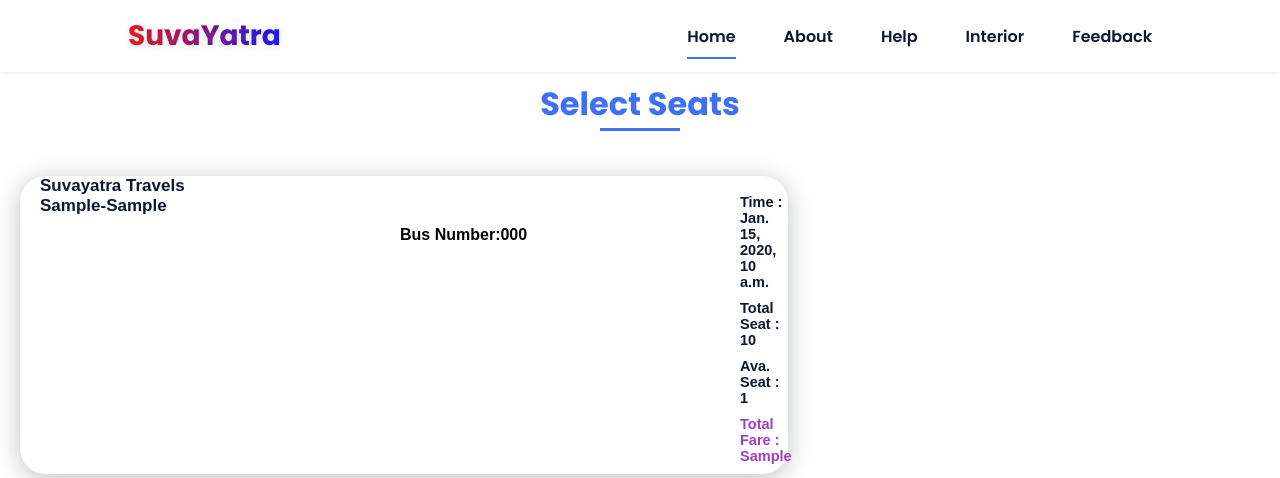
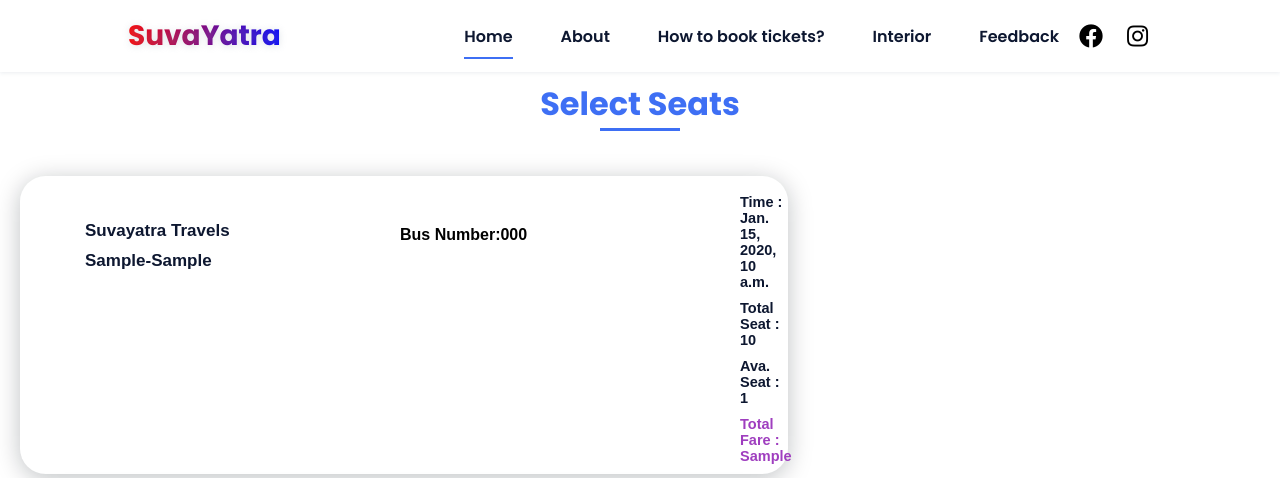
Before and after one commit to Priyanka-Kadel/Bus-Ticket-Booking-System, a Django app: page /backend/seats/1/ in a window 1280 px wide; the page is wider, and only the part inside the window is pictured. Shown: the top 478 px of that part. Run offline with Django 5.2, Linux system fonts and the light colour scheme; tables that the repository leaves empty hold one stand-in row (values such as "Sample post").

Commit message:
changes in seats text

```diff
--- a/static/css/payment.css
+++ b/static/css/payment.css
@@ -115,7 +115,6 @@ button {
     border-radius: 24px;
     margin: 20px 0;
     font-weight: var(--font-semi);
-
 }
 
 .note p {
--- a/static/css/seats.css
+++ b/static/css/seats.css
@@ -583,14 +583,11 @@ a:hover{
     border: 2px black;
     box-shadow: 0 0 4px rgba(0, 0, 0, 0.4);
     font-weight: var(--font-semi);
-
   }
-
   .black-panel1 .panel-text {
     color: rgb(104, 85, 85);
     font-size: 18px;
     margin: 10px;
-
   }
   .info-value1 {
     position: relative;
@@ -612,21 +609,18 @@ a:hover{
     font-size: 16px;
     color: black;
   }
-
   .info-value4 {
     margin-left: 720px;
     position: relative;
     top: -40px;
     font-size: 14.5px;
   }
-
   .info-value5 {
     margin-left: 720px;
     position: relative;
     top: -30px;
     font-size: 14.5px;
   }
-
   .info-value6 {
     margin-left: 720px;
     position: relative;
--- a/templates/seats.html
+++ b/templates/seats.html
@@ -6,7 +6,6 @@
         <!-- Document title -->
         <title>Bus Ticket Booking</title>
         <link rel="stylesheet" href="https://cdnjs.cloudflare.com/ajax/libs/font-awesome/5.15.1/css/all.min.css">
-        <link href='https://cdn.jsdelivr.net/npm/boxicons@2.0.5/css/boxicons.min.css' rel='stylesheet'>
 
         <!-- Link to external stylesheet -->
         <link rel="stylesheet" href="{% static 'css/home.css' %}">
@@ -19,7 +18,6 @@
                 align-items: center;
                 justify-content: center;
             }
-
             .ticket {
                 background-color: #ffffff;
                 height: 300px;
@@ -31,7 +29,6 @@
                 height: 30%;
                 margin: 20px;
             }
-
             .ticket-header {
                 background-color: #3498db;
                 color: #fff;
@@ -39,51 +36,47 @@
                 font-size: 18px;
                 font-weight: bold;
             }
-
             .passenger-info {
-
                 grid-template-columns: 1fr 1fr 1fr;
                 margin-top: 20px;
                 gap: 178px;
                 text-align: left;
                 font-weight: var(--font-semi);
-
             }
-
             .info-label {
                 color: #7f8c8d;
                 font-size: 14px;
                 margin-bottom: 5px;
             }
-
             .info-value {
                 font-size: 16px;
                 font-weight: bold;
                 margin-bottom: 15px;
             }
-
             .barcode {
                 margin-top: 20px;
             }
-
         </style>
     </head>
     <body>
           <!--===== HEADER =====-->
     <header class="l-header">
         <nav class="nav bd-grid">
-                <a href="#home">
-                    <h1 class="nav_logo">SuvaYatra</h1>
-                </a>
-
+          <div>
+            <h1 class="logo">SuvaYatra</h1>
+        </div>
 
             <div class="nav__menu" id="nav-menu">
                 <ul class="nav__list">
                     <li class="nav__item"><a href="#home" class="nav__link active">Home</a></li>
                     <li class="nav__item"><a href="#about" class="nav__link">About</a></li>
-                        <li class="nav__item"><a href="#skills" class="nav__link">Help</a></li>
+                    <li class="nav__item"><a href="#skills" class="nav__link">How to book tickets?</a></li>
                     <li class="nav__item"><a href="#work" class="nav__link">Interior</a></li>
                     <li class="nav__item"><a href="#contact" class="nav__link">Feedback</a></li>
+
+                    <li class="nav__item nav__social-icon"><a href="https://www.facebook.com/profile.php?id=61555407062591"><i class="fab fa-facebook"></i></a></li>
+                    <li class="nav__item nav__social-icon"><a href="https://www.instagram.com/suva.yatra/"><i class="fab fa-instagram"></i></a></li>
+
                 </ul>
             </div>
 
@@ -93,26 +86,18 @@
         </nav>
     </header>
     <main class="l-main">
-
         <!--===== ABOUT =====-->
         <section class="about section " id="about">
             <h2 class="section-title">Select Seats</h2>
-
             <div class="ticket test">
-
                 <div class="passenger-info">
                     <span id='scheduled' hidden> {{ schedule.id }}</span>
                     <span id='route-id' hidden> {{ schedule.route.id }}</span>
 
-                    <div>
-                        <div class="info-value1">Suvayatra Travels</div>
-
-                        <div class="info-value2">{{schedule.route.from_location }}-{{schedule.route.to_location }}</div>
-
-
-
+                    <div style="margin-left: 45px;" class="info-panel">
+                        <div style="top: 45px;"!important class="info-value1">Suvayatra Travels</div>
+                        <div style="top: 55px;"!important class="info-value2">{{ schedule.route.from_location }}-{{ schedule.route.to_location }}</div>
                     </div>
-
                     <div>
                         <div class="info-value3">Bus Number:{{ schedule.bus.bus_number }}</div>
 
@@ -128,9 +113,7 @@
                     </div>
                 </div>
 
-
             </div>
-
             <div class="ticket test">
                 <div class="column-bus-seat" id="columnA">
                     <p class="book-seats-text">Select Seats</p>
@@ -156,7 +139,6 @@
                         <p class="front-text">Front</p>
 
                     </ul>
-
                     <div class="bus-container">
                         <!-- Inside the bus-container div -->
                         <div class="column-bus-seat" id="columnA">
@@ -165,7 +147,6 @@
                             {% for seat in side_a %}
                                 <div class="seat{% if seat.available %} available {% else %}{% if seat.booked %} sold{% else %} not-available{% endif %}{% endif %}" data-seat="{{ seat.id }}" style="position: relative;">
                                     <span class="seat-number" style="opacity: 10; position: absolute; top: 50%; left: 50%; transform: translate(-50%, -50%); color:#fff; font-size:15px; font-weight:bold; z-index: 1;">{{ seat.seat_number }}</span>
-
                                     <img src="/static/images/seaticon.png" alt="Seat Icon">
                                 </div>
                             {% endfor %}
@@ -181,7 +162,6 @@
                                 </div>
                             {% endfor %}
                         </div>
-
                     </div>
 
                     </div>
@@ -192,7 +172,6 @@
 
                 <button type="submit" class="button" id='save-selected-seat'><span></span>Next</button>
             </div>
-
         </section>
 
 
@@ -212,9 +191,7 @@
             <h3>Follow Us</h3>
             <ul class="social-icons">
              <li><a href="https://www.facebook.com/profile.php?id=61555407062591"><i class="fab fa-facebook"></i></a></li>
-
              <li><a href="https://www.instagram.com/suva.yatra/"><i class="fab fa-instagram"></i></a></li>
-
             </ul>
             </div>
     </div>
@@ -257,7 +234,6 @@ navLink.forEach(n => n.addEventListener('click', linkAction))
               document.addEventListener('DOMContentLoaded', function () {
                 const seats = document.querySelectorAll('.seat');
                 const nextButton = document.querySelector('.button');
-
                 seats.forEach(seat => {
                   seat.addEventListener('click', function (e) {
                     if (seat.classList.contains('not-available')){
@@ -313,8 +289,6 @@ navLink.forEach(n => n.addEventListener('click', linkAction))
                   }else{
                     console.log('ajax requested.')
                     console.log(selectedSeatNumbersBackend)
-
-
                     $.ajax({
                       type: 'POST',
                       url: '/backend/details/',  // Replace with your actual URL
```
Lines whose indentation alone changed are shown as unchanged.
